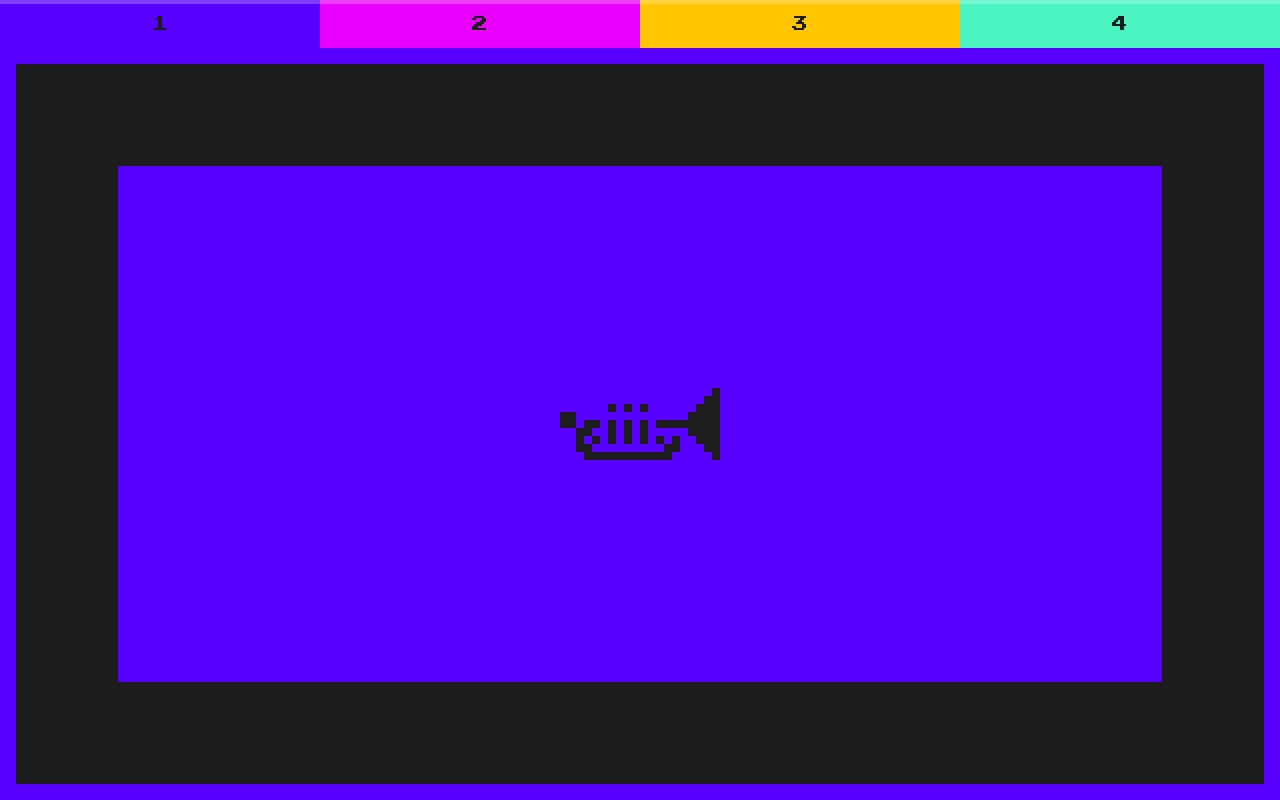
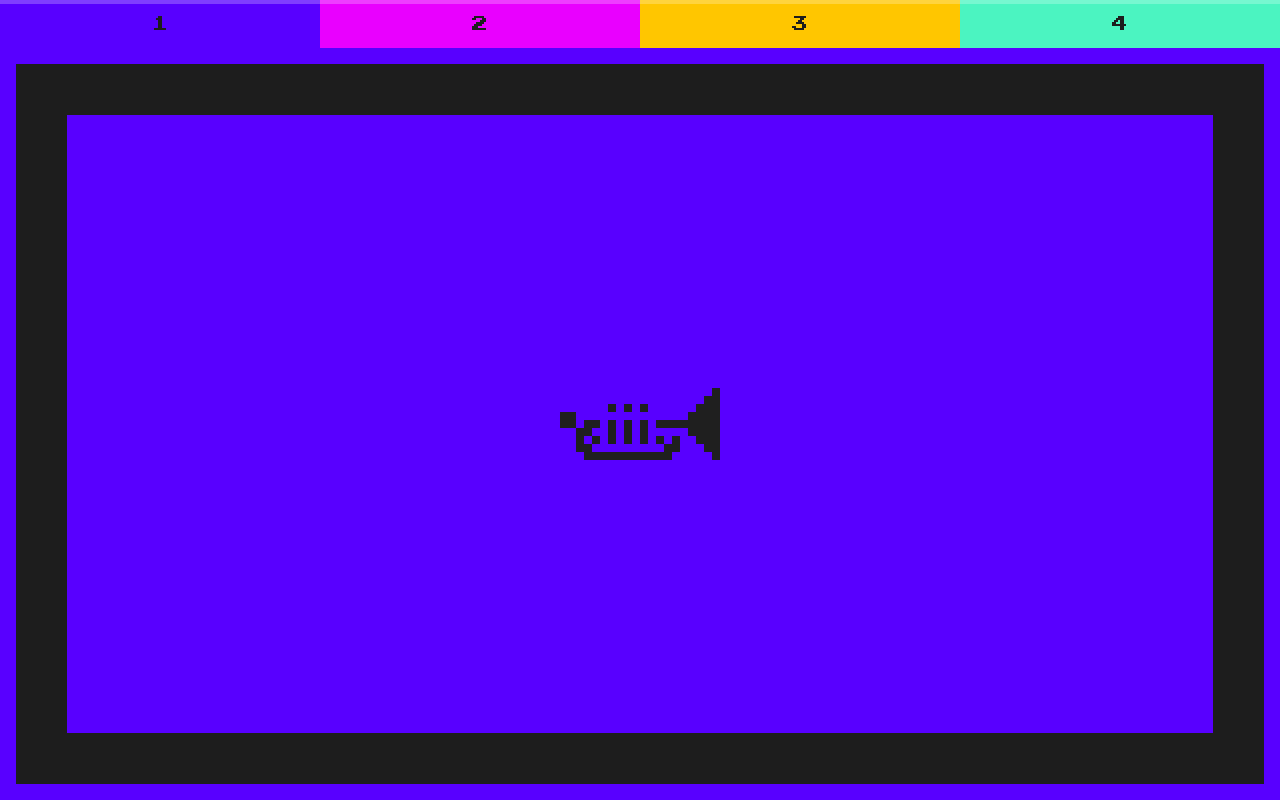
Before and after one commit to minikenty/si_buttons, a plain HTML site: page index.html in a window 1280 px wide. Drawn offline with nearby package versions, Linux system fonts and the light colour scheme.

Commit message:
Update style.css

```diff
--- a/css/style.css
+++ b/css/style.css
@@ -86,7 +86,7 @@ li.active a, li.active a:hover {
     box-sizing: border-box;
     border-width: 1rem;
     border-style: solid;
-    padding: 8%;
+    padding: 4%;
 }
 
 .tab.active {
```
